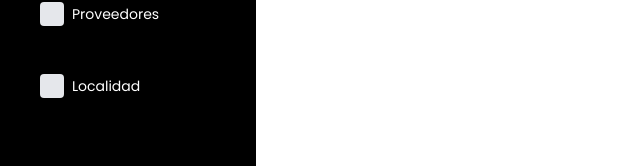
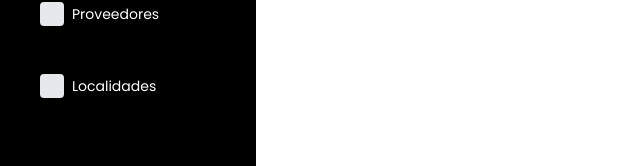
Before and after one commit to UNPSJB/SendaAlquiler, a Next.js app in the folder frontend/: page /productos in a window 1280 px wide. Shown: the part 331-497 px from the top of the page, without its empty margins (0-640 px from the left). Built offline with nearby package versions, Linux system fonts and the light colour scheme.

Commit message:
fixed title and dashboard navlink of Localidades

```diff
--- a/frontend/src/app/localidad/page.tsx
+++ b/frontend/src/app/localidad/page.tsx
@@ -47,7 +47,7 @@ const Page = () => {
 
 
      return (
-        <DashboardLayout title="Clientes">
+        <DashboardLayout title="Localidades">
             <div className="pr-container py-5 pl-10">
                 <FetchedDataRenderer
                     {...useLocalitiesResult}
--- a/frontend/src/modules/dashboard/DashboardLayout.tsx
+++ b/frontend/src/modules/dashboard/DashboardLayout.tsx
@@ -18,7 +18,7 @@ const MAIN_LINKS: NavLink[] = [
     { href: '/productos', label: 'Productos' },
     { href: '/clientes', label: 'Clientes' },
     { href: '/proveedores', label: 'Proveedores' },
-    { href: '/localidad', label: 'Localidad' },
+    { href: '/localidad', label: 'Localidades' },
 ];
 
 type NavigationLinkProps = PropsWithChildren<{
```
